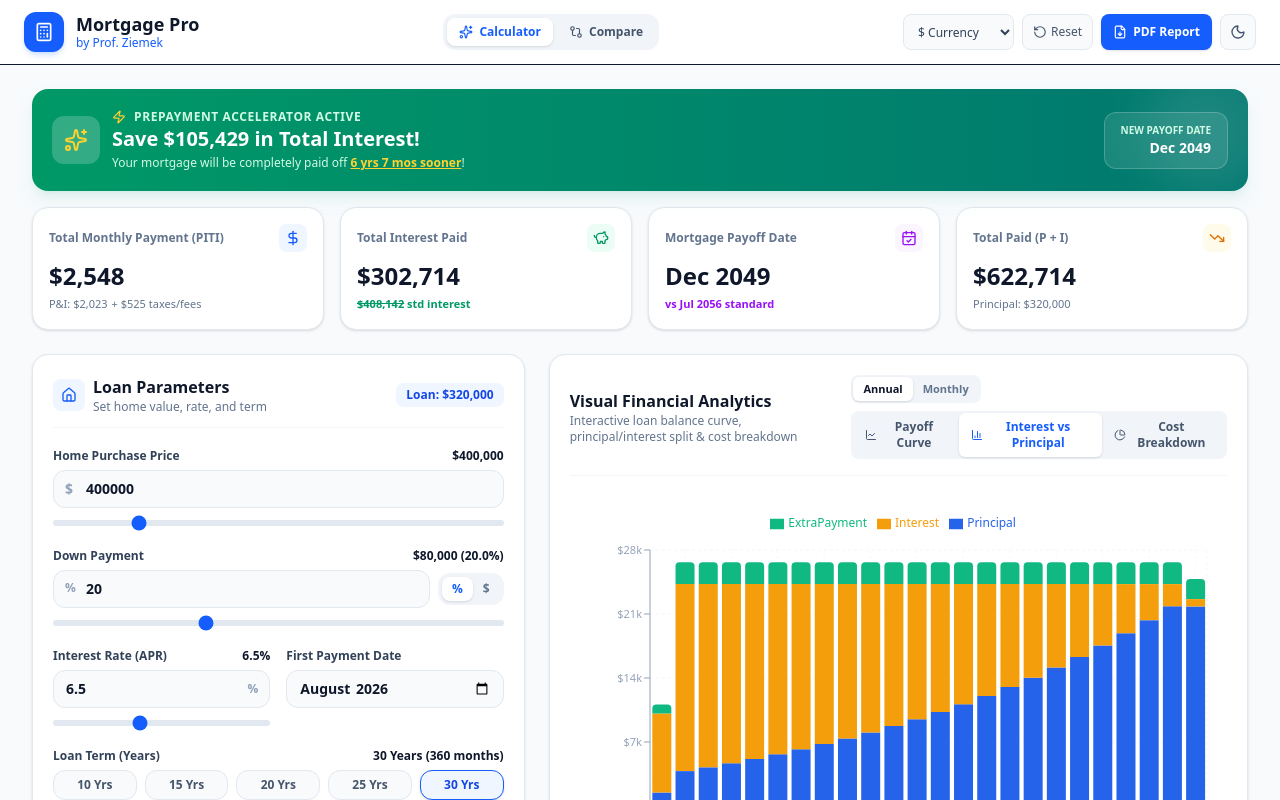
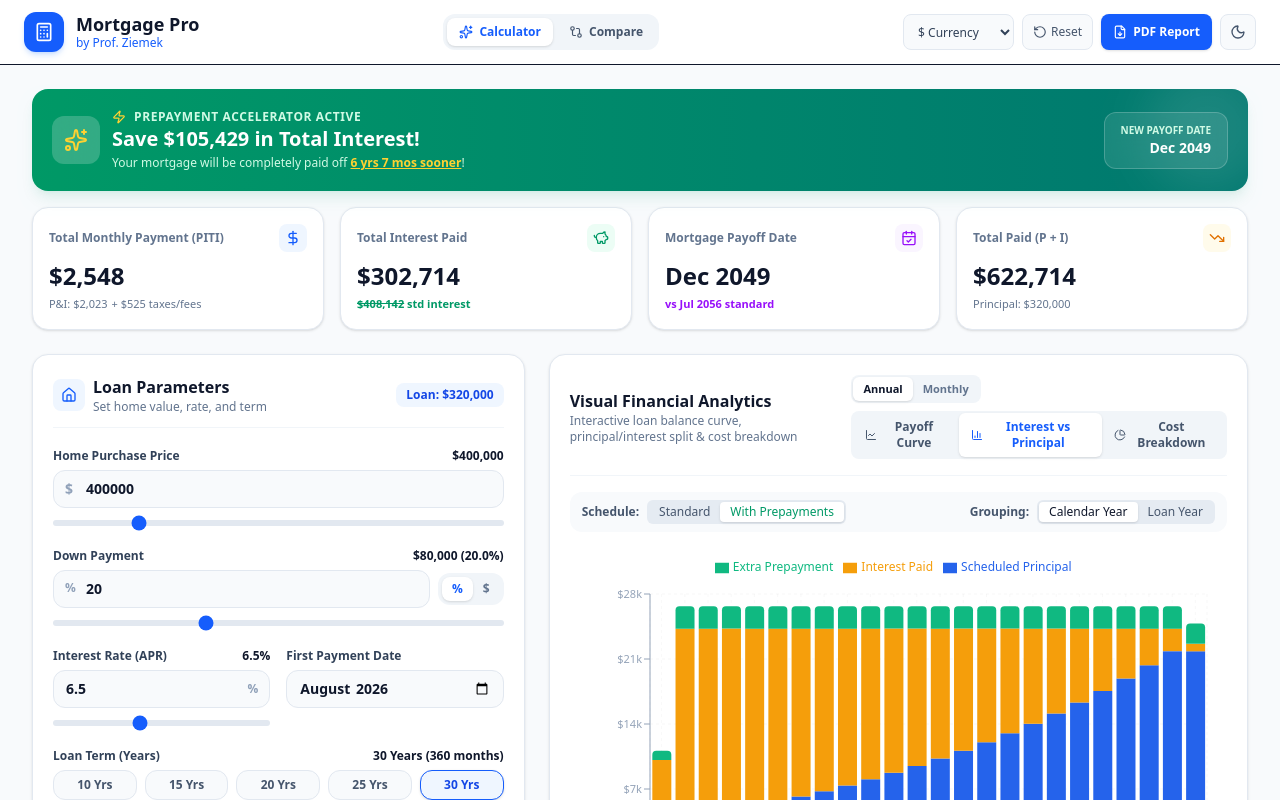
Before and after one commit to ziemek-prof/mortgage-calculator, a React (Vite) app: page / in a window 1280 px wide. Both pictures are taken after a click on the button "Interest vs Principal". Shown: the top 800 px of the page. Built offline with nearby package versions, Linux system fonts and the light colour scheme.

Commit message:
feat(charts): add toggle for schedule comparison and annual grouping
Introduced state management for selecting between standard and prepayment schedules in charts, and added a toggle for calendar vs. loan-year grouping to improve data visualization flexibility.

```diff
--- a/src/components/ChartsSection.tsx
+++ b/src/components/ChartsSection.tsx
@@ -31,6 +31,8 @@ export const ChartsSection: React.FC<ChartsSectionProps> = ({
 }) => {
   const [activeChartTab, setActiveChartTab] = useState<'balance' | 'interestVsPrincipal' | 'breakdown'>('balance');
   const [dataResolution, setDataResolution] = useState<'annual' | 'monthly'>('annual');
+  const [selectedBarSchedule, setSelectedBarSchedule] = useState<'prepayment' | 'standard'>('prepayment');
+  const [annualGroupingMode, setAnnualGroupingMode] = useState<'calendar' | 'loanYear'>('calendar');
 
   // Prepare Balance Comparison Chart Data
   const standardMap = new Map<number, import('../types/mortgage').AmortizationRow>();
@@ -129,30 +131,65 @@ export const ChartsSection: React.FC<ChartsSectionProps> = ({
   }
 
   // Interest vs Principal Breakdown Data
-  const interestVsPrincipalData = [];
-  const activeSchedule = result.prepaymentSchedule.length > 0 ? result.prepaymentSchedule : result.standardSchedule;
+  const hasPrepayment = result.monthsSaved > 0 || result.interestSaved > 0;
+  const activeSchedule = (hasPrepayment && selectedBarSchedule === 'prepayment')
+    ? result.prepaymentSchedule
+    : result.standardSchedule;
+
+  const interestVsPrincipalData: {
+    label: string;
+    Interest: number;
+    Principal: number;
+    ExtraPayment: number;
+  }[] = [];
 
   if (dataResolution === 'annual') {
-    const annualMap = new Map<number, { year: number; principal: number; interest: number; extra: number }>();
+    if (annualGroupingMode === 'calendar') {
+      const annualMap = new Map<number, { year: number; principal: number; interest: number; extra: number; count: number }>();
       activeSchedule.forEach((row) => {
-      const existing = annualMap.get(row.year) || { year: row.year, principal: 0, interest: 0, extra: 0 };
+        const existing = annualMap.get(row.year) || { year: row.year, principal: 0, interest: 0, extra: 0, count: 0 };
         existing.principal += row.principalPaid;
         existing.interest += row.interestPaid;
         existing.extra += row.extraPayment;
+        existing.count += 1;
         annualMap.set(row.year, existing);
       });
 
       annualMap.forEach((val, yr) => {
+        const label = val.count < 12 ? `${yr} (${val.count}m)` : `${yr}`;
         interestVsPrincipalData.push({
-        label: `${yr}`,
+          label,
           Interest: Math.round(val.interest),
           Principal: Math.round(val.principal),
           ExtraPayment: Math.round(val.extra),
         });
       });
     } else {
-    // Monthly data
-    activeSchedule.slice(0, 60).forEach((row) => {
+      // Group by Loan Year (every 12 payments = 1 loan year)
+      const totalLoanYears = Math.ceil(activeSchedule.length / 12);
+      for (let ly = 1; ly <= totalLoanYears; ly++) {
+        const startIndex = (ly - 1) * 12;
+        const yearRows = activeSchedule.slice(startIndex, startIndex + 12);
+        let pSum = 0;
+        let iSum = 0;
+        let eSum = 0;
+        yearRows.forEach((r) => {
+          pSum += r.principalPaid;
+          iSum += r.interestPaid;
+          eSum += r.extraPayment;
+        });
+        const label = yearRows.length < 12 ? `Yr ${ly} (${yearRows.length}m)` : `Yr ${ly}`;
+        interestVsPrincipalData.push({
+          label,
+          Interest: Math.round(iSum),
+          Principal: Math.round(pSum),
+          ExtraPayment: Math.round(eSum),
+        });
+      }
+    }
+  } else {
+    // Monthly data (all months)
+    activeSchedule.forEach((row) => {
       interestVsPrincipalData.push({
         label: row.dateStr,
         Interest: Math.round(row.interestPaid),
@@ -178,10 +215,39 @@ export const ChartsSection: React.FC<ChartsSectionProps> = ({
       pieData.push({ name: 'PMI Insurance', value: result.monthlyPMI, color: '#e11d48' });
   }
 
+  // Custom Bar Tooltip
+  const CustomBarTooltip = ({ active, payload, label }: any) => {
+    if (active && payload && payload.length) {
+      const total = payload.reduce((sum: number, entry: any) => sum + (Number(entry.value) || 0), 0);
+      return (
+        <div className="rounded-xl border border-slate-700 bg-slate-900 p-3 text-xs text-white shadow-xl min-w-[170px]">
+          <p className="font-bold text-slate-200 border-b border-slate-800 pb-1.5 mb-1.5">{label}</p>
+          {payload.map((entry: any, index: number) => {
+            if (!entry.value || entry.value === 0) return null;
+            return (
+              <div key={`item-${index}`} className="flex items-center justify-between gap-4 my-1">
+                <span className="flex items-center gap-1.5">
+                  <span className="inline-block h-2.5 w-2.5 rounded-full" style={{ backgroundColor: entry.color }} />
+                  <span className="text-slate-300">{entry.name}:</span>
+                </span>
+                <span className="font-semibold text-white">{formatCurrency(entry.value, currency)}</span>
+              </div>
+            );
+          })}
+          <div className="mt-2 border-t border-slate-800 pt-1.5 flex items-center justify-between font-bold text-slate-100">
+            <span>Total Paid:</span>
+            <span className="text-blue-400">{formatCurrency(total, currency)}</span>
+          </div>
+        </div>
+      );
+    }
+    return null;
+  };
+
   return (
     <div className="rounded-2xl border border-slate-200 bg-white p-5 shadow-sm transition-all dark:border-slate-800 dark:bg-slate-900">
       {/* Chart Header & Tabs */}
-      <div className="mb-5 flex flex-col gap-3 sm:flex-row sm:items-center sm:justify-between border-b border-slate-100 pb-4 dark:border-slate-800">
+      <div className="mb-4 flex flex-col gap-3 sm:flex-row sm:items-center sm:justify-between border-b border-slate-100 pb-4 dark:border-slate-800">
         <div>
           <h2 className="text-base font-bold text-slate-900 dark:text-white">
             Visual Financial Analytics
@@ -258,8 +324,73 @@ export const ChartsSection: React.FC<ChartsSectionProps> = ({
         </div>
       </div>
 
+      {/* Sub-controls bar for Interest vs Principal Tab */}
+      {activeChartTab === 'interestVsPrincipal' && (
+        <div className="mb-3 flex flex-wrap items-center justify-between gap-2 rounded-xl bg-slate-50 px-3 py-2 dark:bg-slate-800/60 text-xs">
+          {/* Schedule Selector */}
+          {hasPrepayment ? (
+            <div className="flex items-center gap-2">
+              <span className="font-semibold text-slate-600 dark:text-slate-400">Schedule:</span>
+              <div className="flex rounded-md bg-slate-200/80 p-0.5 dark:bg-slate-700">
+                <button
+                  onClick={() => setSelectedBarSchedule('standard')}
+                  className={`rounded px-2.5 py-0.5 font-medium transition-all ${
+                    selectedBarSchedule === 'standard'
+                      ? 'bg-white text-blue-600 shadow dark:bg-slate-900 dark:text-blue-400'
+                      : 'text-slate-600 dark:text-slate-400'
+                  }`}
+                >
+                  Standard
+                </button>
+                <button
+                  onClick={() => setSelectedBarSchedule('prepayment')}
+                  className={`rounded px-2.5 py-0.5 font-medium transition-all ${
+                    selectedBarSchedule === 'prepayment'
+                      ? 'bg-white text-emerald-600 shadow dark:bg-slate-900 dark:text-emerald-400'
+                      : 'text-slate-600 dark:text-slate-400'
+                  }`}
+                >
+                  With Prepayments
+                </button>
+              </div>
+            </div>
+          ) : (
+            <div className="text-slate-500 font-medium">Schedule: Standard Amortization</div>
+          )}
+
+          {/* Grouping mode when annual */}
+          {dataResolution === 'annual' && (
+            <div className="flex items-center gap-2">
+              <span className="font-semibold text-slate-600 dark:text-slate-400">Grouping:</span>
+              <div className="flex rounded-md bg-slate-200/80 p-0.5 dark:bg-slate-700">
+                <button
+                  onClick={() => setAnnualGroupingMode('calendar')}
+                  className={`rounded px-2.5 py-0.5 font-medium transition-all ${
+                    annualGroupingMode === 'calendar'
+                      ? 'bg-white text-slate-900 shadow dark:bg-slate-900 dark:text-white'
+                      : 'text-slate-600 dark:text-slate-400'
+                  }`}
+                >
+                  Calendar Year
+                </button>
+                <button
+                  onClick={() => setAnnualGroupingMode('loanYear')}
+                  className={`rounded px-2.5 py-0.5 font-medium transition-all ${
+                    annualGroupingMode === 'loanYear'
+                      ? 'bg-white text-slate-900 shadow dark:bg-slate-900 dark:text-white'
+                      : 'text-slate-600 dark:text-slate-400'
+                  }`}
+                >
+                  Loan Year
+                </button>
+              </div>
+            </div>
+          )}
+        </div>
+      )}
+
       {/* Chart Canvas Area */}
-      <div className="h-[340px] w-full pt-2">
+      <div className="h-[340px] w-full pt-1">
         {/* CHART 1: Balance Curve */}
         {activeChartTab === 'balance' && (
           <ResponsiveContainer width="100%" height="100%">
@@ -323,36 +454,44 @@ export const ChartsSection: React.FC<ChartsSectionProps> = ({
           </ResponsiveContainer>
         )}
 
-        {/* CHART 2: Interest vs Principal Stacked Area / Bar */}
+        {/* CHART 2: Interest vs Principal Stacked Bar */}
         {activeChartTab === 'interestVsPrincipal' && (
+          <div className={`h-full w-full ${dataResolution === 'monthly' && interestVsPrincipalData.length > 36 ? 'overflow-x-auto' : ''}`}>
+            <div
+              style={{
+                width: dataResolution === 'monthly' && interestVsPrincipalData.length > 36 ? `${Math.max(100, interestVsPrincipalData.length * 28)}px` : '100%',
+                height: '100%',
+              }}
+            >
               <ResponsiveContainer width="100%" height="100%">
                 <BarChart
                   data={interestVsPrincipalData}
                   margin={{ top: 10, right: 20, left: 20, bottom: 0 }}
+                  barCategoryGap={dataResolution === 'monthly' ? 2 : undefined}
                 >
                   <CartesianGrid strokeDasharray="3 3" opacity={0.15} />
-              <XAxis dataKey="label" tick={{ fontSize: 11 }} stroke="#94a3b8" />
+                  <XAxis
+                    dataKey="label"
+                    tick={{ fontSize: 11 }}
+                    stroke="#94a3b8"
+                    interval={dataResolution === 'monthly' && interestVsPrincipalData.length > 60 ? 'preserveStartEnd' : 0}
+                  />
                   <YAxis
                     tickFormatter={(val) => `${currency}${(val / 1000).toFixed(0)}k`}
                     tick={{ fontSize: 11 }}
                     stroke="#94a3b8"
                   />
-              <Tooltip
-                formatter={(val: number) => [formatCurrency(val, currency), '']}
-                contentStyle={{
-                  backgroundColor: '#1e293b',
-                  borderColor: '#334155',
-                  color: '#fff',
-                  borderRadius: '12px',
-                  fontSize: '12px',
-                }}
-              />
+                  <Tooltip content={<CustomBarTooltip />} />
                   <Legend verticalAlign="top" height={36} wrapperStyle={{ fontSize: '12px' }} />
-              <Bar dataKey="Principal" stackId="a" fill="#2563eb" radius={[0, 0, 0, 0]} />
-              <Bar dataKey="Interest" stackId="a" fill="#f59e0b" radius={[0, 0, 0, 0]} />
-              <Bar dataKey="ExtraPayment" stackId="a" fill="#10b981" radius={[4, 4, 0, 0]} />
+                  <Bar dataKey="Principal" name="Scheduled Principal" stackId="a" fill="#2563eb" />
+                  <Bar dataKey="Interest" name="Interest Paid" stackId="a" fill="#f59e0b" />
+                  {hasPrepayment && selectedBarSchedule === 'prepayment' && (
+                    <Bar dataKey="ExtraPayment" name="Extra Prepayment" stackId="a" fill="#10b981" radius={[4, 4, 0, 0]} />
+                  )}
                 </BarChart>
               </ResponsiveContainer>
+            </div>
+          </div>
         )}
 
         {/* CHART 3: Payment Breakdown Donut */}
```
Lines whose indentation alone changed are shown as unchanged.
